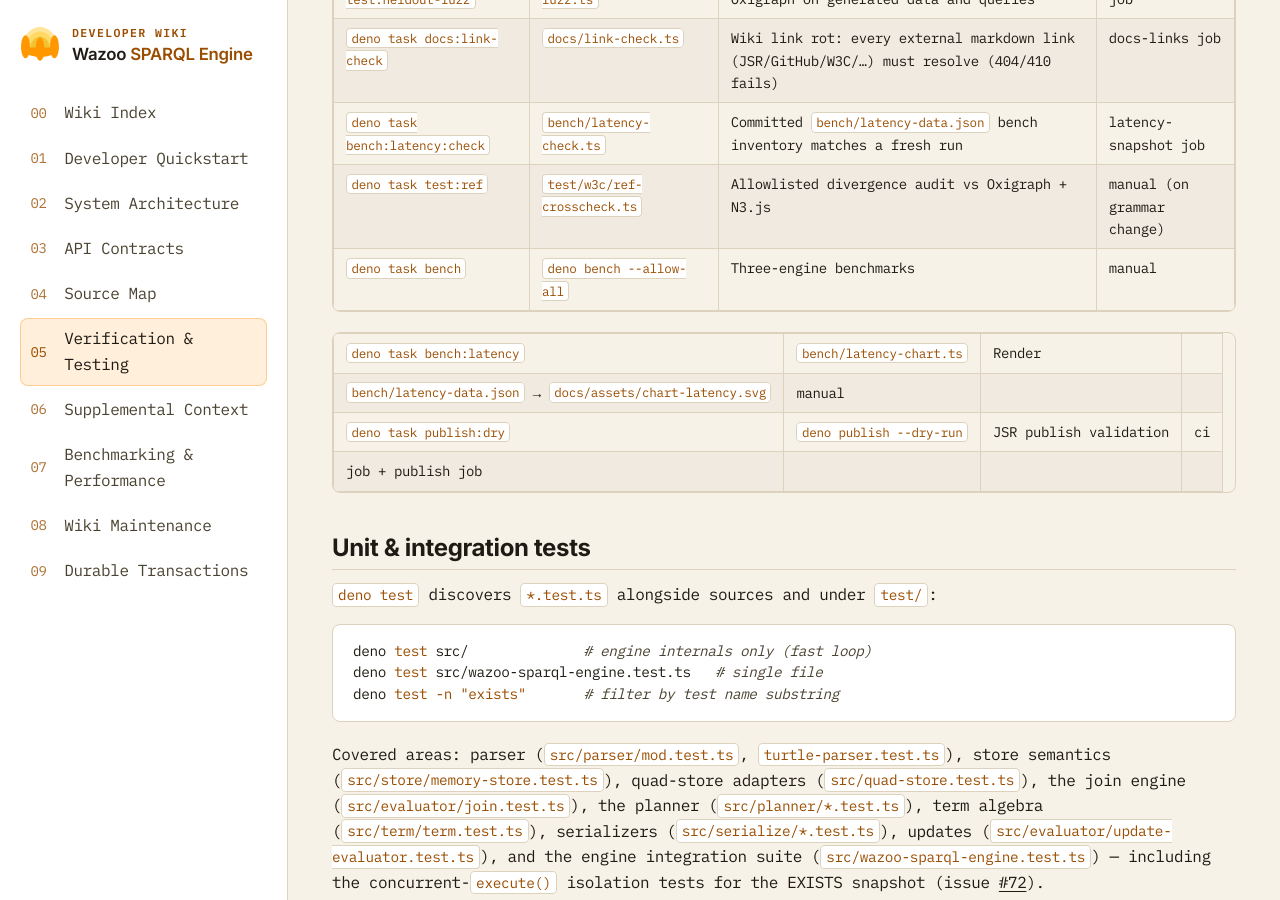
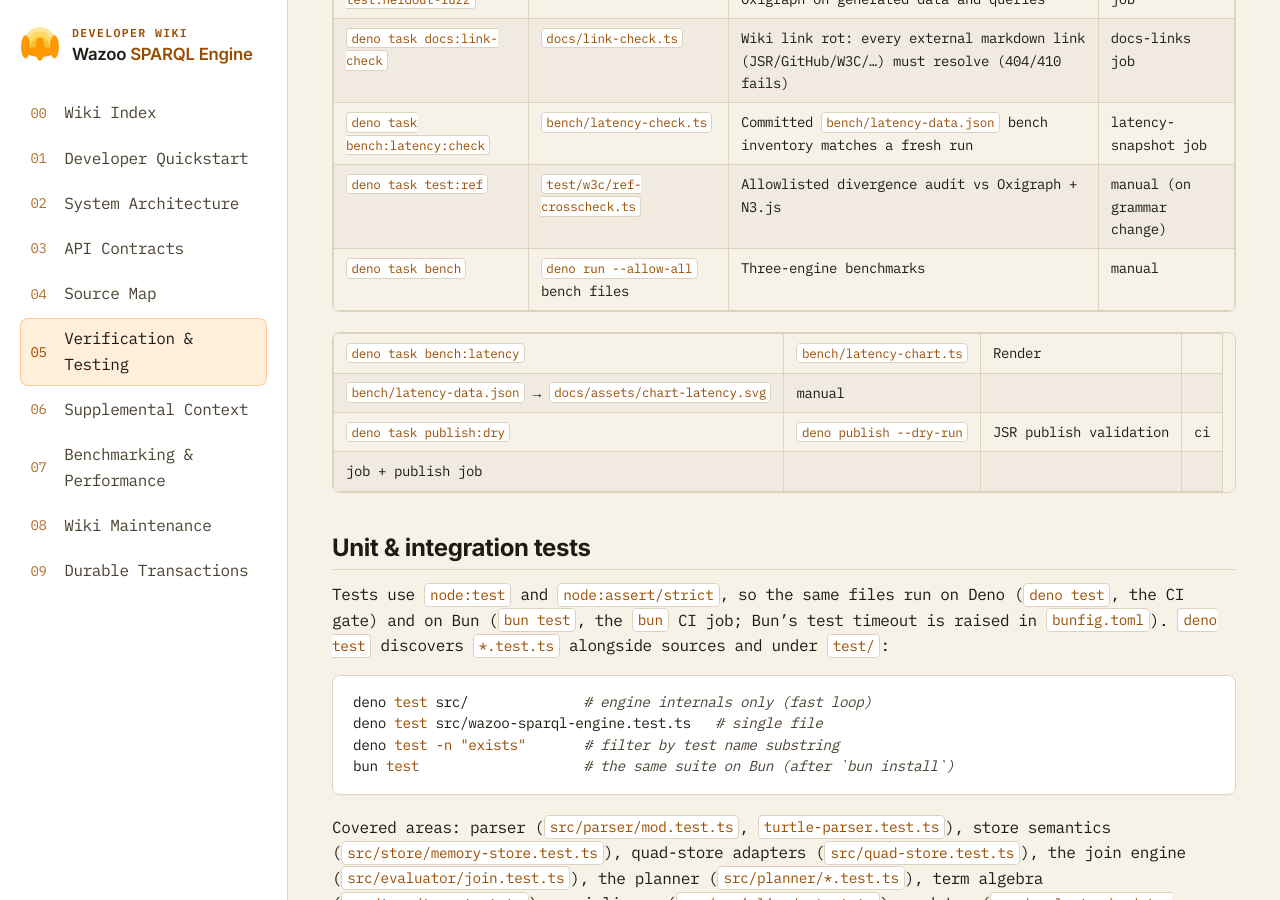
Before and after one commit to wazootech/sparql-engine, a Jekyll site: the page built from docs/05-testing.md, in a window 1280 px wide and 900 px high, scrolled down 1459 px. Built offline with Jekyll 4.4.1, drawn with Linux system fonts in a browser that asks for light colours; some of the changed text lies outside the part shown.

Commit message:
Document the Deno and Bun runtime assumptions
README, AGENTS.md and the wiki pages now say the suite runs on both runtimes,
that tests use node:test, that benches use the mitata harness, and that
parser:check stays Deno-only until the cutover.

Co-Authored-By: Claude Sonnet 5.5 <noreply@anthropic.com>

````diff
--- a/docs/05-testing.md
+++ b/docs/05-testing.md
@@ -28,27 +28,27 @@ enforces the wiki's `detail_level` guardrail (`L<line>` citations fail),
 
 ## Task reference
 
-| Task                            | Command                        | What it runs                                                                                                          | Gating                     |
-| ------------------------------- | ------------------------------ | --------------------------------------------------------------------------------------------------------------------- | -------------------------- |
-| `deno task test`                | `deno test --allow-all`        | All unit + integration + parity `*.test.ts` files                                                                     | ci                         |
-| `deno task check`               | `deno check`                   | Typecheck the package                                                                                                 | ci                         |
-| `deno task fmt:check`           | `deno fmt --check`             | Source **and markdown** formatting (width 80)                                                                         | ci                         |
-| `deno task lint`                | `deno lint`                    | Lint                                                                                                                  | ci                         |
-| `deno task parser:check`        | `generate-parser.ts --check`   | Generated `parser.ts` in sync with `sparql.jison`                                                                     | ci                         |
-| `deno task bench:check`         | `bench/budget.ts`              | Perf regression budget (vs `bench/baseline.json`)                                                                     | ci                         |
-| `deno task test:exists-ref`     | `test/w3c/exists-ref.ts`       | EXISTS/NOT EXISTS subquery surface vs Oxigraph                                                                        | ci + w3c-parity            |
-| `deno task test:sparql12:gap`   | `test/w3c/sparql12-gap.ts`     | RDF 1.2 eval-triple-terms gap suite                                                                                   | ci                         |
-| `deno task test:sparql12`       | `test/w3c/sparql12-main.ts`    | W3C [SPARQL 1.2](https://www.w3.org/TR/sparql12-query/) evaluation suite                                              | ci                         |
-| `deno task test:rdf11`          | `test/w3c/rdf-differential.ts` | RDF 1.1 Turtle/TriG/N-Triples/N-Quads vs n3                                                                           | ci                         |
-| `deno task test:rdf12`          | `test/w3c/rdf-classify.ts`     | RDF 1.2 syntax classifier                                                                                             | ci                         |
-| `deno task publish:check`       | `test/publish-graph-check.ts`  | Default export graph has no `node:`/`npm:` runtime imports                                                            | ci                         |
-| `deno task ci`                  | —                              | All of the above in dependency order                                                                                  | ci job                     |
-| `deno task test:w3c`            | `test/w3c/w3c-main.ts`         | [SPARQL 1.1](https://www.w3.org/TR/sparql11-query/) evaluation-core differential vs [Comunica](https://comunica.dev/) | w3c-parity job             |
-| `deno task test:heldout-fuzz`   | `bench/heldout-fuzz.ts`        | Seeded differential fuzz vs Comunica + Oxigraph on generated data and queries                                         | heldout-fuzz job           |
-| `deno task docs:link-check`     | `docs/link-check.ts`           | Wiki link rot: every external markdown link (JSR/GitHub/W3C/…) must resolve (404/410 fails)                           | docs-links job             |
-| `deno task bench:latency:check` | `bench/latency-check.ts`       | Committed `bench/latency-data.json` bench inventory matches a fresh run                                               | latency-snapshot job       |
-| `deno task test:ref`            | `test/w3c/ref-crosscheck.ts`   | Allowlisted divergence audit vs Oxigraph + N3.js                                                                      | manual (on grammar change) |
-| `deno task bench`               | `deno bench --allow-all`       | Three-engine benchmarks                                                                                               | manual                     |
+| Task                            | Command                            | What it runs                                                                                                          | Gating                     |
+| ------------------------------- | ---------------------------------- | --------------------------------------------------------------------------------------------------------------------- | -------------------------- |
+| `deno task test`                | `deno test --allow-all`            | All unit + integration + parity `*.test.ts` files                                                                     | ci                         |
+| `deno task check`               | `deno check`                       | Typecheck the package                                                                                                 | ci                         |
+| `deno task fmt:check`           | `deno fmt --check`                 | Source **and markdown** formatting (width 80)                                                                         | ci                         |
+| `deno task lint`                | `deno lint`                        | Lint                                                                                                                  | ci                         |
+| `deno task parser:check`        | `generate-parser.ts --check`       | Generated `parser.ts` in sync with `sparql.jison`                                                                     | ci                         |
+| `deno task bench:check`         | `bench/budget.ts`                  | Perf regression budget (vs `bench/baseline.json`)                                                                     | ci                         |
+| `deno task test:exists-ref`     | `test/w3c/exists-ref.ts`           | EXISTS/NOT EXISTS subquery surface vs Oxigraph                                                                        | ci + w3c-parity            |
+| `deno task test:sparql12:gap`   | `test/w3c/sparql12-gap.ts`         | RDF 1.2 eval-triple-terms gap suite                                                                                   | ci                         |
+| `deno task test:sparql12`       | `test/w3c/sparql12-main.ts`        | W3C [SPARQL 1.2](https://www.w3.org/TR/sparql12-query/) evaluation suite                                              | ci                         |
+| `deno task test:rdf11`          | `test/w3c/rdf-differential.ts`     | RDF 1.1 Turtle/TriG/N-Triples/N-Quads vs n3                                                                           | ci                         |
+| `deno task test:rdf12`          | `test/w3c/rdf-classify.ts`         | RDF 1.2 syntax classifier                                                                                             | ci                         |
+| `deno task publish:check`       | `test/publish-graph-check.ts`      | Default export graph has no `node:`/`npm:` runtime imports                                                            | ci                         |
+| `deno task ci`                  | —                                  | All of the above in dependency order                                                                                  | ci job                     |
+| `deno task test:w3c`            | `test/w3c/w3c-main.ts`             | [SPARQL 1.1](https://www.w3.org/TR/sparql11-query/) evaluation-core differential vs [Comunica](https://comunica.dev/) | w3c-parity job             |
+| `deno task test:heldout-fuzz`   | `bench/heldout-fuzz.ts`            | Seeded differential fuzz vs Comunica + Oxigraph on generated data and queries                                         | heldout-fuzz job           |
+| `deno task docs:link-check`     | `docs/link-check.ts`               | Wiki link rot: every external markdown link (JSR/GitHub/W3C/…) must resolve (404/410 fails)                           | docs-links job             |
+| `deno task bench:latency:check` | `bench/latency-check.ts`           | Committed `bench/latency-data.json` bench inventory matches a fresh run                                               | latency-snapshot job       |
+| `deno task test:ref`            | `test/w3c/ref-crosscheck.ts`       | Allowlisted divergence audit vs Oxigraph + N3.js                                                                      | manual (on grammar change) |
+| `deno task bench`               | `deno run --allow-all` bench files | Three-engine benchmarks                                                                                               | manual                     |
 
 | `deno task bench:latency` | `bench/latency-chart.ts` | Render
 `bench/latency-data.json` → `docs/assets/chart-latency.svg` | manual | |
@@ -57,12 +57,16 @@ job + publish job |
 
 ## Unit & integration tests
 
-`deno test` discovers `*.test.ts` alongside sources and under `test/`:
+Tests use `node:test` and `node:assert/strict`, so the same files run on Deno
+(`deno test`, the CI gate) and on Bun (`bun test`, the `bun` CI job; Bun's test
+timeout is raised in `bunfig.toml`). `deno test` discovers `*.test.ts` alongside
+sources and under `test/`:
 
 ```bash
 deno test src/              # engine internals only (fast loop)
 deno test src/wazoo-sparql-engine.test.ts   # single file
 deno test -n "exists"       # filter by test name substring
+bun test                    # the same suite on Bun (after `bun install`)
 ```
 
 Covered areas: parser (`src/parser/mod.test.ts`, `turtle-parser.test.ts`), store
````
Also changed, not shown: other parts of docs/05-testing.md (+1 -1 lines), AGENTS.md (+24 -0 lines), docs/01-quickstart.md (+1 -0 lines), docs/04-source-map.md (+6 -3 lines), docs/06-supplemental-context.md (+1 -1 lines), docs/07-benchmarking.md (+15 -15 lines), README.md.
